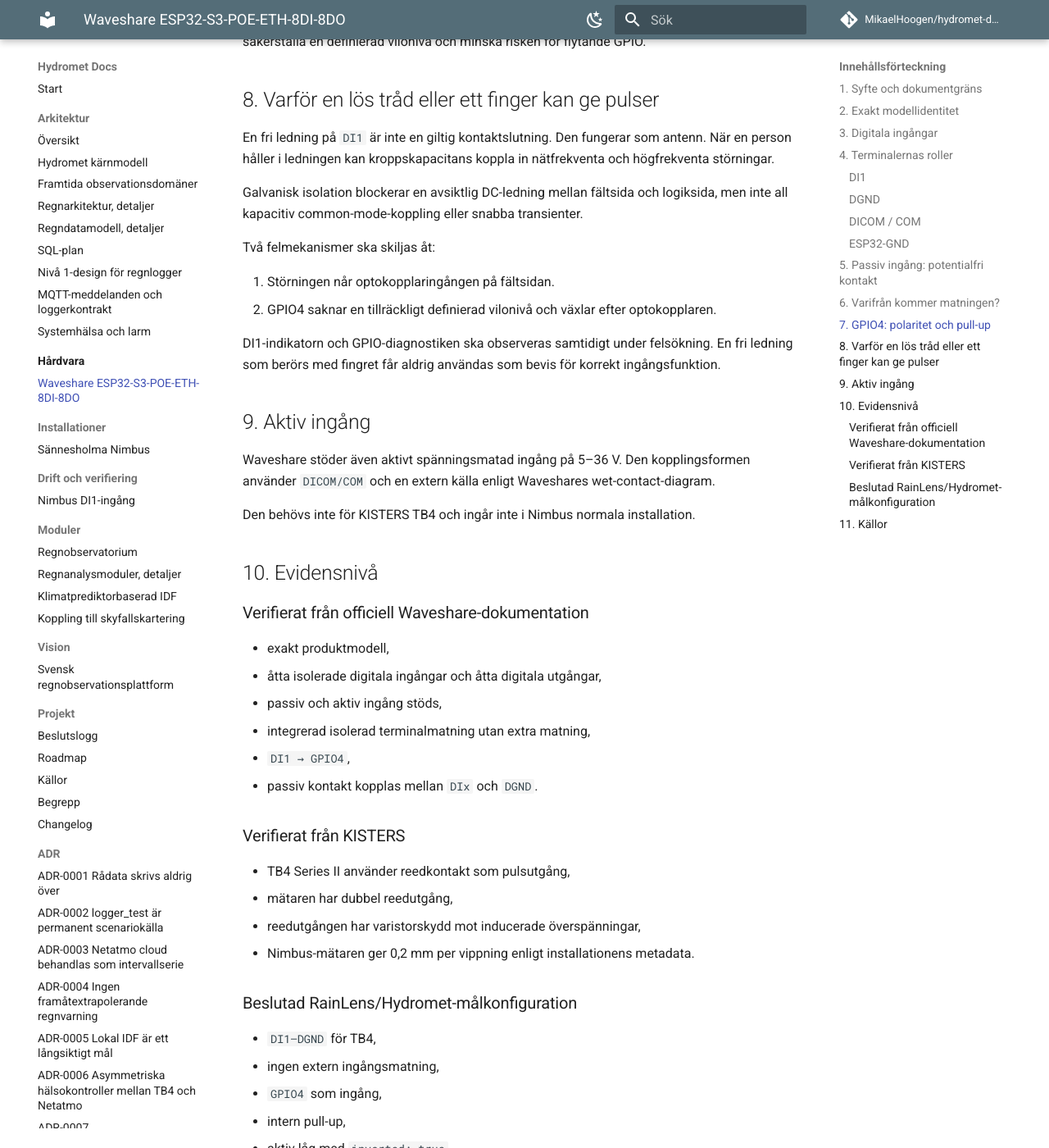
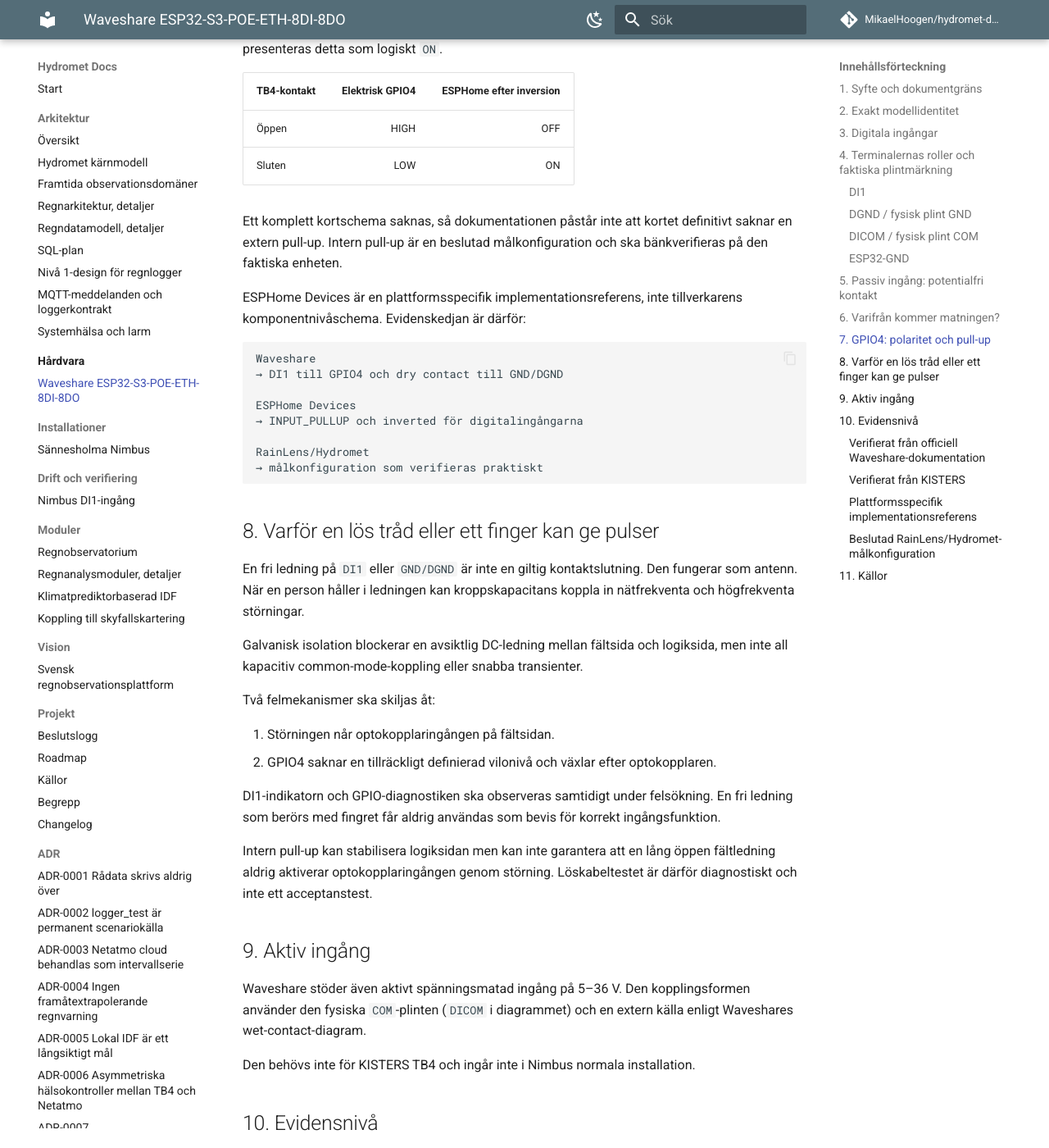
Before and after one commit to MikaelHoogen/hydromet-docs, an MkDocs documentation site: the page built from docs/hardware/waveshare-esp32-s3-poe-eth-8di-8do.md, in a window 1280 px wide and 1400 px high, scrolled down 4843 px. Shown: the whole window at 82% size. Built offline with MkDocs 1.6.1 and Material for MkDocs 9.7.7, drawn with Linux system fonts in a browser that asks for light colours; comment, search, counter and statistics services are not loaded; some of the changed text lies outside the part shown.

Commit message:
docs: clarify Waveshare terminal labels and evidence

````diff
--- a/docs/hardware/waveshare-esp32-s3-poe-eth-8di-8do.md
+++ b/docs/hardware/waveshare-esp32-s3-poe-eth-8di-8do.md
@@ -105,17 +105,26 @@ RainLens-kanal rain_1
 
 `GPIO4` är inte kanalens identitet i RainLens-kontraktet. Det är den här hårdvarumodellens interna bindning för `DI1`.
 
-## 4. Terminalernas roller
+## 4. Terminalernas roller och faktiska plintmärkning
+
+Waveshares kopplingsdiagram använder symbolnamnen `DGND` och `DICOM`. På den fysiska plinten är motsvarande terminaler märkta `GND` och `COM` i gruppen **Digital Inputs**.
+
+```text
+Dokumentsymbol DGND  = fysisk plint GND under Digital Inputs
+Dokumentsymbol DICOM = fysisk plint COM under Digital Inputs
+```
+
+Den fysiska `GND`-plinten i ingångsgruppen är alltså inte ESP32-logikjord.
 
 ### `DI1`
 
 Fältingång för digital ingång 1.
 
-### `DGND`
+### `DGND` / fysisk plint `GND`
 
-Retur på den isolerade digitala fältsidan. En potentialfri kontakt ska sluta respektive `DIx` mot `DGND`.
+Retur på den isolerade digitala fältsidan. En potentialfri kontakt ska sluta respektive `DIx` mot den fysiska `GND`-plinten under **Digital Inputs**.
 
-### `DICOM` / `COM`
+### `DICOM` / fysisk plint `COM`
 
 Gemensam terminal för aktivt, externt spänningsmatad ingång. Waveshares diagram använder denna vid 5–36 V aktiv ingång.
 
@@ -127,15 +136,16 @@ Logikjord på processorsidan. Den ska inte användas som retur för TB4-signalen
 
 ## 5. Passiv ingång: potentialfri kontakt
 
-Waveshares officiella diagram för passiv eller dry-contact-ingång visar kontakten mellan `DIx` och `DGND`.
+Waveshares officiella diagram för passiv eller dry-contact-ingång visar kontakten mellan `DIx` och `DGND`, det vill säga den fysiska `GND`-plinten under **Digital Inputs**.
 
 För Nimbus blir kopplingen:
 
 ```text
 KISTERS TB4 ledare 1 ───────── DI1
-KISTERS TB4 ledare 2 ───────── DGND
+KISTERS TB4 ledare 2 ───────── GND under Digital Inputs
+                               └─ DGND i diagram/dokumentation
 
-DICOM/COM                      oansluten
+COM under Digital Inputs       oansluten
 ESP32-GND                      oansluten
 extern ingångsmatning          ingen
 ```
@@ -145,7 +155,7 @@ TB4:s kontaktledare är en potentialfri reedkontakt. Ledarnas inbördes polarite
 Följande är inte korrekt dry-contact-koppling:
 
 ```text
-DI1 ↔ DICOM/COM
+DI1 ↔ COM/DICOM
 DI1 ↔ ESP32-GND
 ```
 
@@ -162,7 +172,7 @@ kortets systemmatning / PoE
 → ingångskrets och optokopplare
 → DI1
 → sluten TB4-kontakt
-→ DGND
+→ GND/DGND
 ```
 
 Galvaniskt isolerad betyder alltså inte omatad. Energi överförs till en separat fältsida utan en avsiktlig DC-förbindelse till ESP32-sidan.
@@ -177,7 +187,7 @@ Ett fullständigt officiellt komponentnivåschema har inte påträffats. Följan
 
 ## 7. GPIO4: polaritet och pull-up
 
-Den isolerade ingången presenteras för ESP32 på `GPIO4`. Målkonfigurationen för Nimbus är:
+Den isolerade ingången presenteras för ESP32 på `GPIO4`. ESPHome Devices-referensen för denna kortfamilj använder `INPUT_PULLUP` och `inverted: true` för de digitala ingångarna. RainLens/Hydromets målkonfiguration för Nimbus är därför:
 
 ```yaml
 pin:
@@ -191,15 +201,15 @@ pin:
 Rollerna ska hållas isär:
 
 ```text
-DI1–DGND = fältsidans strömväg genom TB4-kontakten
-pull-up   = GPIO4:s definierade vilonivå på ESP32-sidan
+DI1–GND/DGND = fältsidans strömväg genom TB4-kontakten
+pull-up       = GPIO4:s definierade vilonivå på ESP32-sidan
 ```
 
 Pull-up:
 
 - matar inte TB4,
 - lägger inte 3,3 V på DI1-plinten,
-- ersätter inte kopplingen till `DGND`,
+- ersätter inte kopplingen till `GND/DGND`,
 - håller GPIO4 stabilt hög när optokopplarutgången är inaktiv.
 
 När optokopplaren aktiveras förväntas den elektriska GPIO-nivån dras låg. Med `inverted: true` presenteras detta som logiskt `ON`.
@@ -209,11 +219,24 @@ När optokopplaren aktiveras förväntas den elektriska GPIO-nivån dras låg. M
 | Öppen | HIGH | OFF |
 | Sluten | LOW | ON |
 
-Ett komplett kortschema saknas, så dokumentationen påstår inte att kortet definitivt saknar en extern pull-up. RainLens/Hydromet väljer ändå intern pull-up som robusthetsregel för att säkerställa en definierad vilonivå och minska risken för flytande GPIO.
+Ett komplett kortschema saknas, så dokumentationen påstår inte att kortet definitivt saknar en extern pull-up. Intern pull-up är en beslutad målkonfiguration och ska bänkverifieras på den faktiska enheten.
+
+ESPHome Devices är en plattformsspecifik implementationsreferens, inte tillverkarens komponentnivåschema. Evidenskedjan är därför:
+
+```text
+Waveshare
+→ DI1 till GPIO4 och dry contact till GND/DGND
+
+ESPHome Devices
+→ INPUT_PULLUP och inverted för digitalingångarna
+
+RainLens/Hydromet
+→ målkonfiguration som verifieras praktiskt
+```
 
 ## 8. Varför en lös tråd eller ett finger kan ge pulser
 
-En fri ledning på `DI1` är inte en giltig kontaktslutning. Den fungerar som antenn. När en person håller i ledningen kan kroppskapacitans koppla in nätfrekventa och högfrekventa störningar.
+En fri ledning på `DI1` eller `GND/DGND` är inte en giltig kontaktslutning. Den fungerar som antenn. När en person håller i ledningen kan kroppskapacitans koppla in nätfrekventa och högfrekventa störningar.
 
 Galvanisk isolation blockerar en avsiktlig DC-ledning mellan fältsida och logiksida, men inte all kapacitiv common-mode-koppling eller snabba transienter.
 
@@ -224,9 +247,11 @@ Två felmekanismer ska skiljas åt:
 
 DI1-indikatorn och GPIO-diagnostiken ska observeras samtidigt under felsökning. En fri ledning som berörs med fingret får aldrig användas som bevis för korrekt ingångsfunktion.
 
+Intern pull-up kan stabilisera logiksidan men kan inte garantera att en lång öppen fältledning aldrig aktiverar optokopplaringången genom störning. Löskabeltestet är därför diagnostiskt och inte ett acceptanstest.
+
 ## 9. Aktiv ingång
 
-Waveshare stöder även aktivt spänningsmatad ingång på 5–36 V. Den kopplingsformen använder `DICOM/COM` och en extern källa enligt Waveshares wet-contact-diagram.
+Waveshare stöder även aktivt spänningsmatad ingång på 5–36 V. Den kopplingsformen använder den fysiska `COM`-plinten (`DICOM` i diagrammet) och en extern källa enligt Waveshares wet-contact-diagram.
 
 Den behövs inte för KISTERS TB4 och ingår inte i Nimbus normala installation.
 
@@ -239,18 +264,25 @@ Den behövs inte för KISTERS TB4 och ingår inte i Nimbus normala installation.
 - passiv och aktiv ingång stöds,
 - integrerad isolerad terminalmatning utan extra matning,
 - `DI1 → GPIO4`,
-- passiv kontakt kopplas mellan `DIx` och `DGND`.
+- passiv kontakt kopplas mellan `DIx` och `DGND`, motsvarande fysisk `GND`-plint under **Digital Inputs**.
 
 ### Verifierat från KISTERS
 
-- TB4 Series II använder reedkontakt som pulsutgång,
+- TB4 Series II använder spänningsfri reedkontakt som pulsutgång,
+- kontakten sluts när mekanismen tippar,
 - mätaren har dubbel reedutgång,
+- reedkontakten är inte garanterat studsfri,
 - reedutgången har varistorskydd mot inducerade överspänningar,
 - Nimbus-mätaren ger 0,2 mm per vippning enligt installationens metadata.
 
+### Plattformsspecifik implementationsreferens
+
+- ESPHome Devices använder pull-up och inversion för kortets digitala ingångar.
+- Referensen stödjer målkonfigurationen men ersätter inte bänkverifiering eller ett komponentnivåschema.
+
 ### Beslutad RainLens/Hydromet-målkonfiguration
 
-- `DI1–DGND` för TB4,
+- `DI1–GND/DGND` för TB4,
 - ingen extern ingångsmatning,
 - `GPIO4` som ingång,
 - intern pull-up,
@@ -261,7 +293,9 @@ Den behövs inte för KISTERS TB4 och ingår inte i Nimbus normala installation.
 
 - Waveshare, produktsida: <https://www.waveshare.com/ESP32-S3-POE-ETH-8DI-8DO.htm>
 - Waveshare, wiki och GPIO-mappning: <https://www.waveshare.com/wiki/ESP32-S3-POE-ETH-8DI-8DO>
-- Waveshare, dry-/wet-contact-diagram: <https://www.waveshare.com/img/devkit/accBoard/ESP32-S3-POE-ETH-8DI-8DO/ESP32-S3-POE-ETH-8DI-8DO-details-9.jpg>
+- Waveshare, dry-/wet-contact-diagram och fysisk plintmärkning: <https://www.waveshare.com/img/devkit/accBoard/ESP32-S3-POE-ETH-8DI-8DO/ESP32-S3-POE-ETH-8DI-8DO-details-9.jpg>
 - KISTERS, TB4 Series II: <https://products.kisters.net/products/hardware/meteorology/tb4-tipping-bucket-rain-gauge>
+- KISTERS, installationsguide TB3/TB4/TB7: <https://cdnproducts.kisters.net/fileadmin/Meteorology/TB3/Downloads/IG_TB3_TB4_TB7_en.pdf>
+- ESPHome Devices, Waveshare ESP32-S3 ETH 8DI 8DO: <https://devices.esphome.io/devices/waveshare-esp32-s3-eth-8di-8do/>
 - ESPHome, GPIO binary sensor: <https://esphome.io/components/binary_sensor/gpio/>
 - ESPHome, pin modes: <https://esphome.io/guides/configuration-types/>
````
